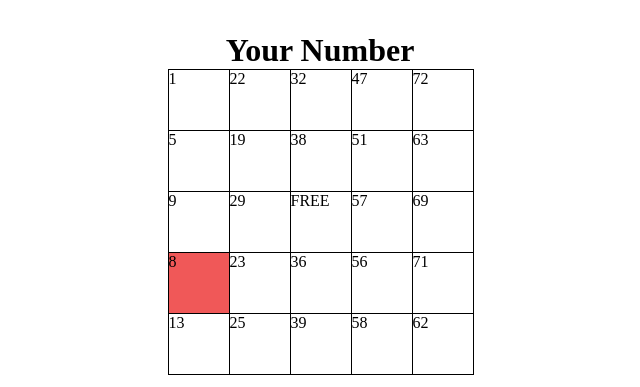
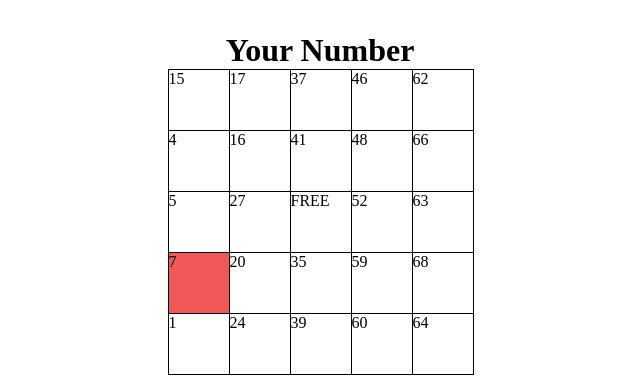
Before and after one commit to suphareuk/fancy-bingo, a plain HTML site: page index.html in a window 1280 px wide. Both pictures are taken after a click on the button "Mock New Card". Shown: the part 370-757 px from the top of the page, 320-960 px from the left. Drawn offline with Linux system fonts and the light colour scheme.

Commit message:
edit javascript

```diff
--- a/index.html
+++ b/index.html
@@ -42,39 +42,39 @@
        <h1>Your Number</h1>
       <div id="bingo_card">
         <div class="column column_B">
-          <div class="cell">1</div>
-          <div class="cell">5</div>
-          <div class="cell">9</div>
-          <div class="cell correct_number">8</div>
-          <div class="cell">13</div>
+          <div id="b0" class="cell">1</div>
+          <div id="b1" class="cell">5</div>
+          <div id="b2" class="cell">9</div>
+          <div id="b3" class="cell correct_number">8</div>
+          <div id="b4" class="cell">13</div>
         </div>
         <div class="column column_I">
-          <div class="cell">22</div>
-          <div class="cell">19</div>
-          <div class="cell">29</div>
-          <div class="cell">23</div>
-          <div class="cell">25</div>
+          <div id="i0" class="cell">22</div>
+          <div id="i1" class="cell">19</div>
+          <div id="i2" class="cell">29</div>
+          <div id="i3" class="cell">23</div>
+          <div id="i4" class="cell">25</div>
         </div>
         <div class="column column_N">
-          <div class="cell">32</div>
-          <div class="cell">38</div>
-          <div class="cell">FREE</div>
-          <div class="cell">36</div>
-          <div class="cell">39</div>
+          <div id="n0" class="cell">32</div>
+          <div id="n1" class="cell">38</div>
+          <div id="n2" class="cell">FREE</div>
+          <div id="n3" class="cell">36</div>
+          <div id="n4" class="cell">39</div>
         </div>
         <div class="column column_G">
-          <div class="cell">47</div>
-          <div class="cell">51</div>
-          <div class="cell">57</div>
-          <div class="cell">56</div>
-          <div class="cell">58</div>
+          <div id="g0" class="cell">47</div>
+          <div id="g1" class="cell">51</div>
+          <div id="g2" class="cell">57</div>
+          <div id="g3" class="cell">56</div>
+          <div id="g4" class="cell">58</div>
         </div>
         <div class="column column_O">
-          <div class="cell">72</div>
-          <div class="cell">63</div>
-          <div class="cell">69</div>
-          <div class="cell">71</div>
-          <div class="cell">62</div>
+          <div id="o0" class="cell">72</div>
+          <div id="o1" class="cell">63</div>
+          <div id="o2" class="cell">69</div>
+          <div id="o3" class="cell">71</div>
+          <div id="o4" class="cell">62</div>
         </div>
       </div>
       <div id="user_button">
--- a/lib/layout.js
+++ b/lib/layout.js
@@ -34,8 +34,33 @@ $("#mock_new_card").on( "click", function(event) {
 		console.log(children[i].children[3].innerHTML);
 		console.log(children[i].children[4].innerHTML);
 
-		//children.eq(i).children[0].innerHTML("test");
-		//children.eq(i).css("background-color", "red" );
+	}
+
+	var colB = new Array(15,4,5,7,1);
+	for(var i = 0;i<5;i++){
+		$("#b"+i).html(colB[i]);
+	}
+
+	var colI = new Array(17,16,27,20,24);
+	for(var i = 0;i<5;i++){
+		$("#i"+i).html(colI[i]);
+	}
+
+	var colN = new Array(37,41,0,35,39);
+	for(var i = 0;i<5;i++){
+		if(i!=2){
+			$("#n"+i).html(colN[i]);
+		}
+	}
+
+	var colG = new Array(46,48,52,59,60);
+	for(var i = 0;i<5;i++){
+		$("#g"+i).html(colG[i]);
+	}
+
+	var colO = new Array(62,66,63,68,64);
+	for(var i = 0;i<5;i++){
+		$("#o"+i).html(colO[i]);
 	}
 
 });
```
